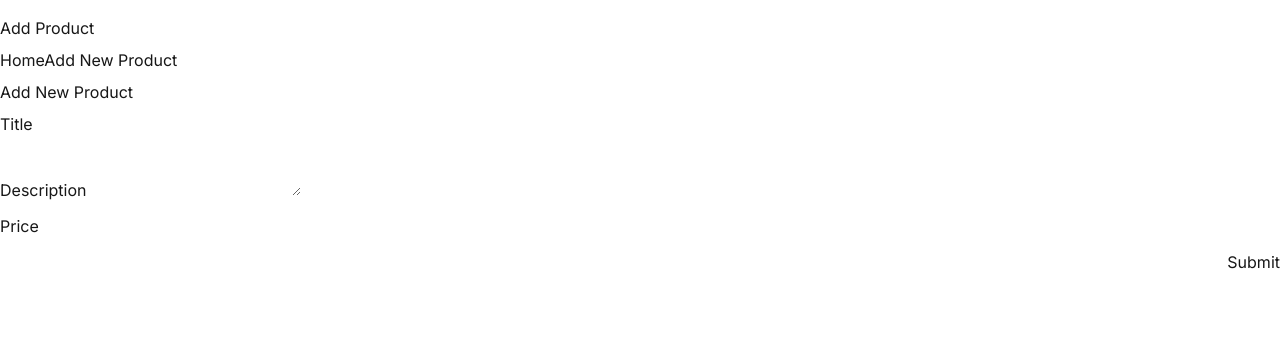
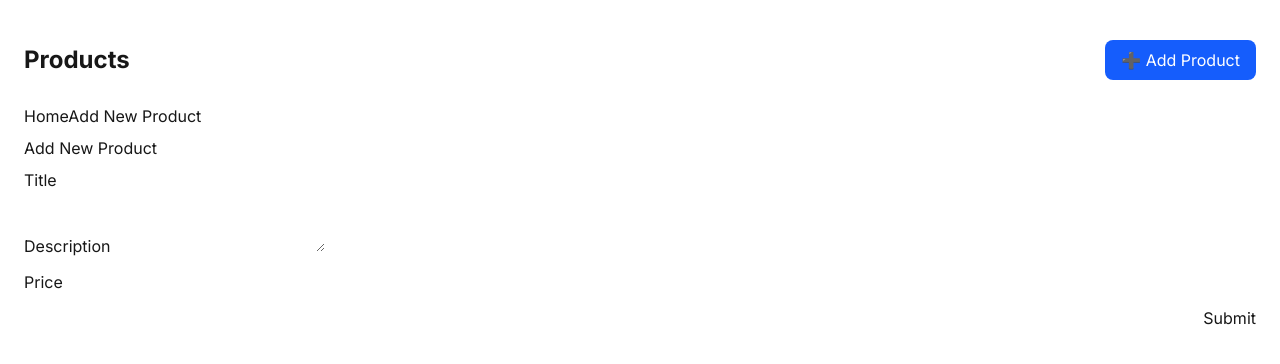
Before and after one commit to VIREN2779/Inventory-Management-System, a Next.js app: page / in a window 1280 px wide. Shown: the top 364 px of the page. Built offline with nearby package versions, Linux system fonts and the light colour scheme.

Commit message:
fix(page.ts): change as per tailwind

```diff
--- a/app/page.tsx
+++ b/app/page.tsx
@@ -5,10 +5,14 @@ import AllProducts from "./components/add-product";
 
 const Home = () => {
   return (
-    <div>
-      <div className="d-flex mb-2">
-        <Link className="btn btn-primary" href="../add/">
-          Add Product
+    <div className="p-6">
+      <div className="flex justify-between items-center mb-6">
+        <h1 className="text-2xl font-bold">Products</h1>
+        <Link
+          href="../add/"
+          className="rounded-lg bg-blue-600 px-4 py-2 text-white hover:bg-blue-700 transition"
+        >
+          ➕ Add Product
         </Link>
       </div>
       <div>
```
Also changed, not shown: app/[action]/[id]/page.js (+4 -4 lines).
